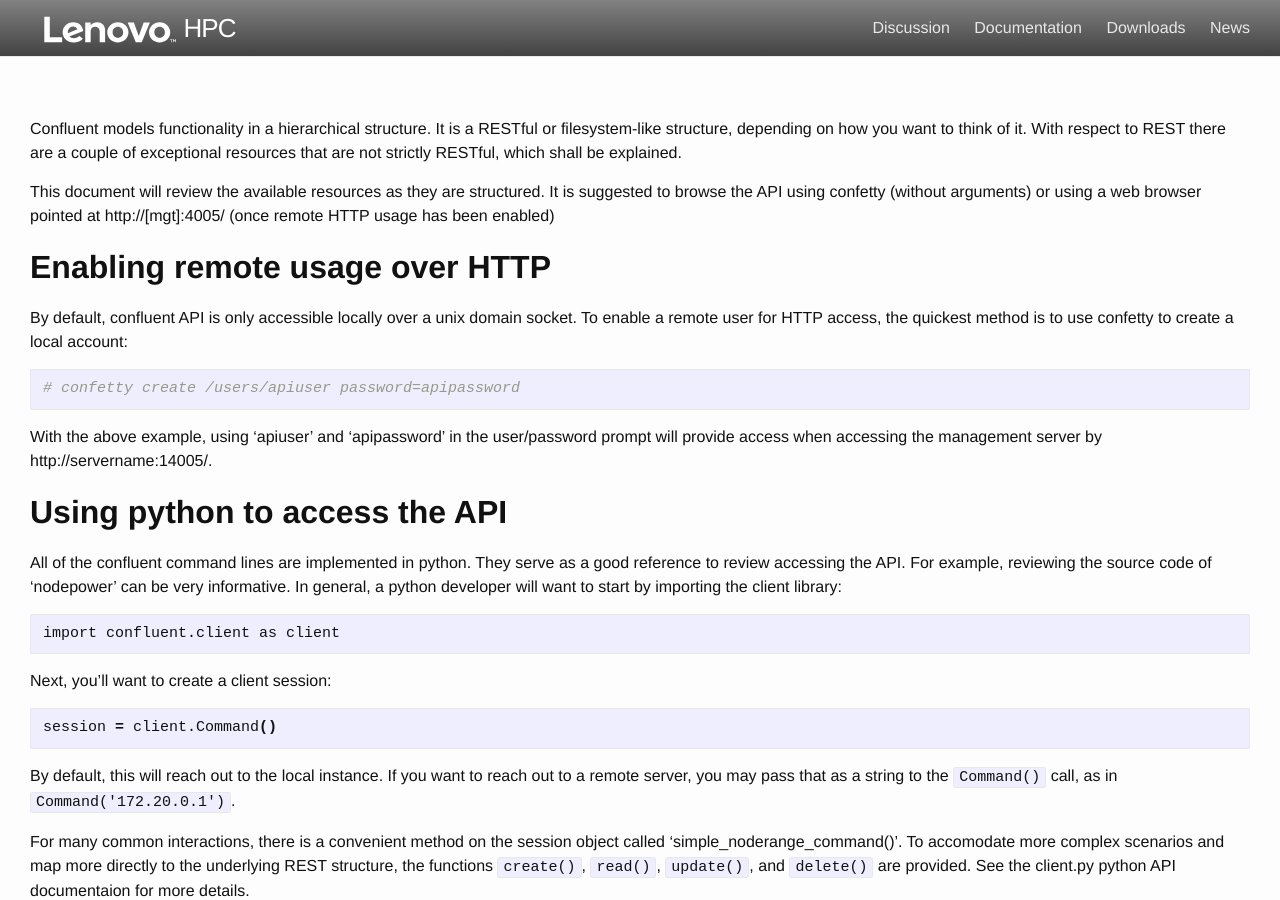
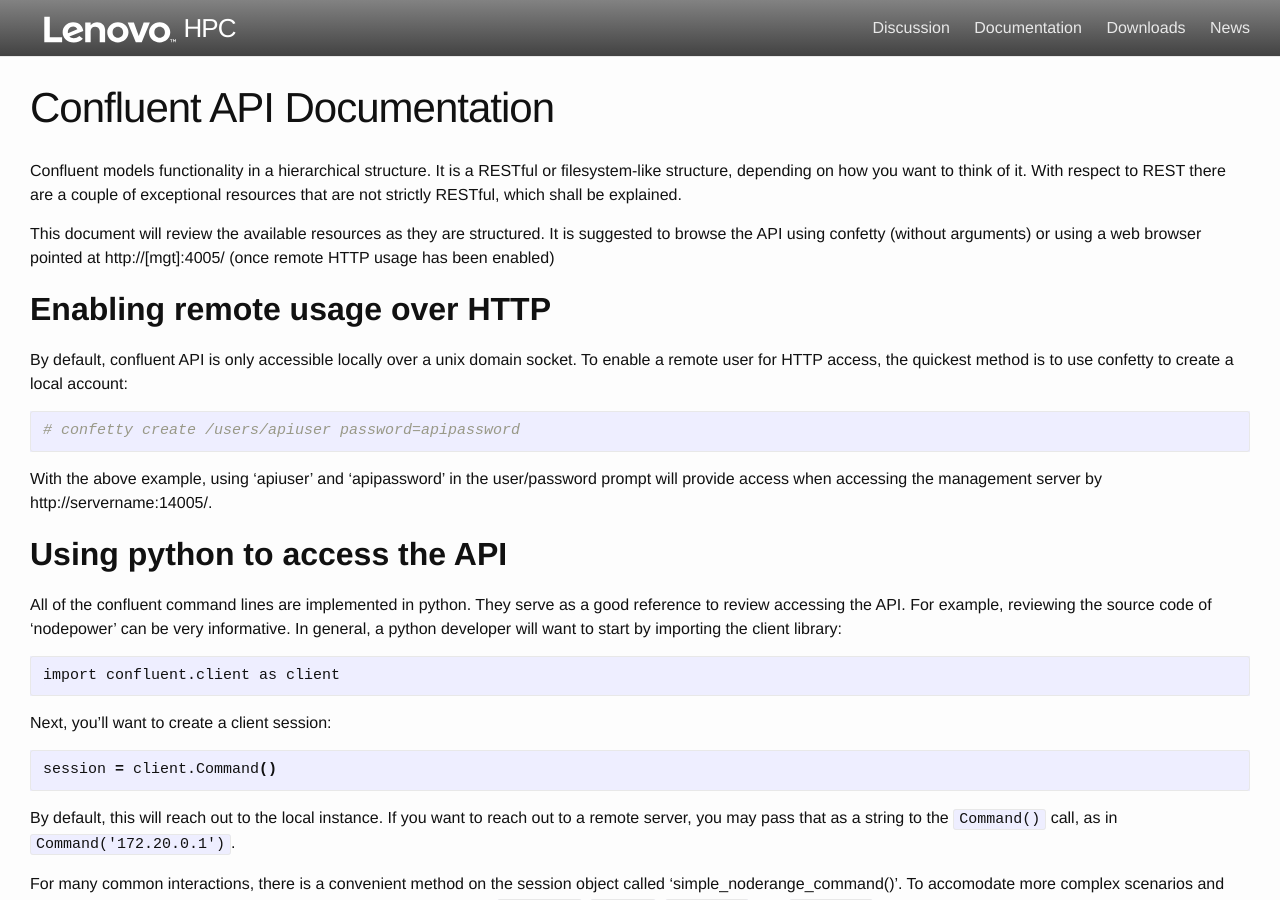
Before and after one commit to xcat2/confluent-docs, a Jekyll site: the page built from docs/developer/api.md, in a window 1280 px wide and 900 px high. Built offline with Jekyll 4.4.1, drawn with Linux system fonts in a browser that asks for light colours; our own code applies the rules of GitHub Pages for plain Markdown files.

```diff
--- a/docs/developer/api.md
+++ b/docs/developer/api.md
@@ -1,6 +1,6 @@
 ---
 layout: page
-title: **Confluent API Documentation**
+title: Confluent API Documentation
 permalink: /documentation/developer/api.html
 ---
 
```
